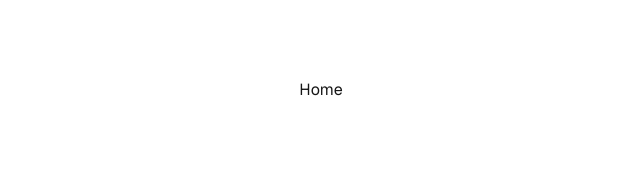
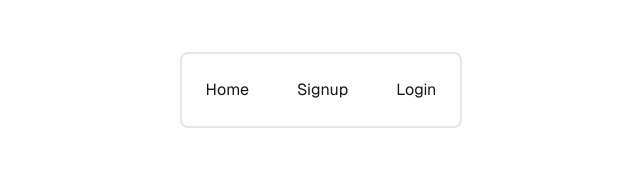
Before and after one commit to SatyakiB7076/next-auth, a Next.js app: page / in a window 1280 px wide. Shown: the top 178 px of the page, without its empty margins (319-959 px from the left). Built offline with nearby package versions, Linux system fonts and the light colour scheme.

Commit message:
add home page with signup and login

```diff
--- a/src/app/page.tsx
+++ b/src/app/page.tsx
@@ -1,9 +1,14 @@
+import Link from "next/link";
 
 
 export default function Home() {
   return (
     <div className="grid grid-rows-[20px_1fr_20px] items-center justify-items-center min-h-screen p-8 pb-20 gap-16 sm:p-20 font-[family-name:var(--font-geist-sans)]">
-      Home
+      <ul className="list-style:none flex flex-row border-2 rounded-lg">
+        <li className="m-3 p-3">Home</li>
+        <li className="m-3 p-3"><Link href="/signup">Signup</Link></li>
+        <li className="m-3 p-3"><Link href="/login">Login</Link></li>
+      </ul>
     </div>
   );
 }
--- a/src/app/signup/page.tsx
+++ b/src/app/signup/page.tsx
@@ -14,7 +14,7 @@ const SignupPage = () => {
   });
 
   const [buttonDisabled, setButtonDisabled] = useState(false);
-  const [error, setError] = useState(null);
+  // const [error, setError] = useState(null);
   const [Loading, setLoading] = useState(false);
 
   const onSignup = async () => {
```
